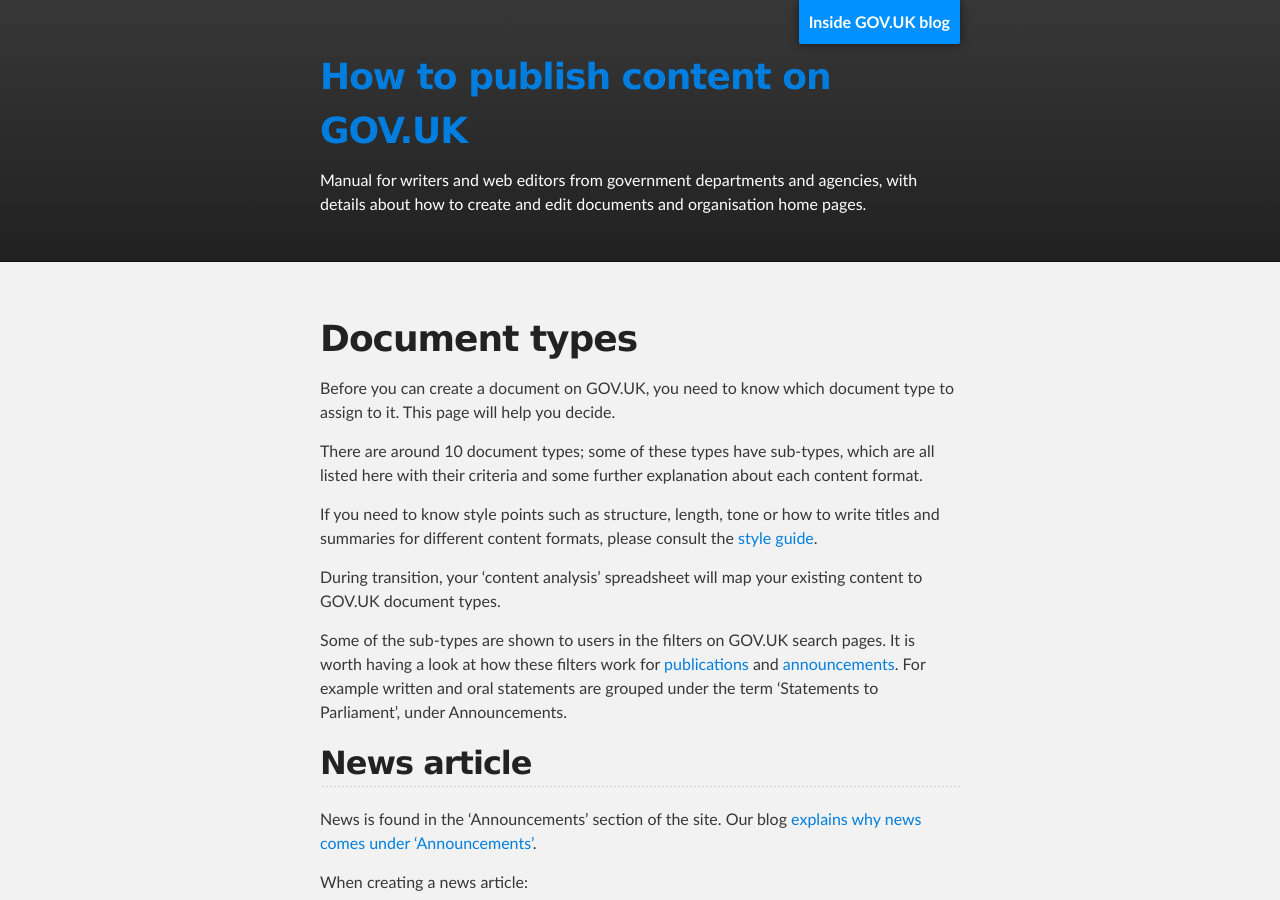
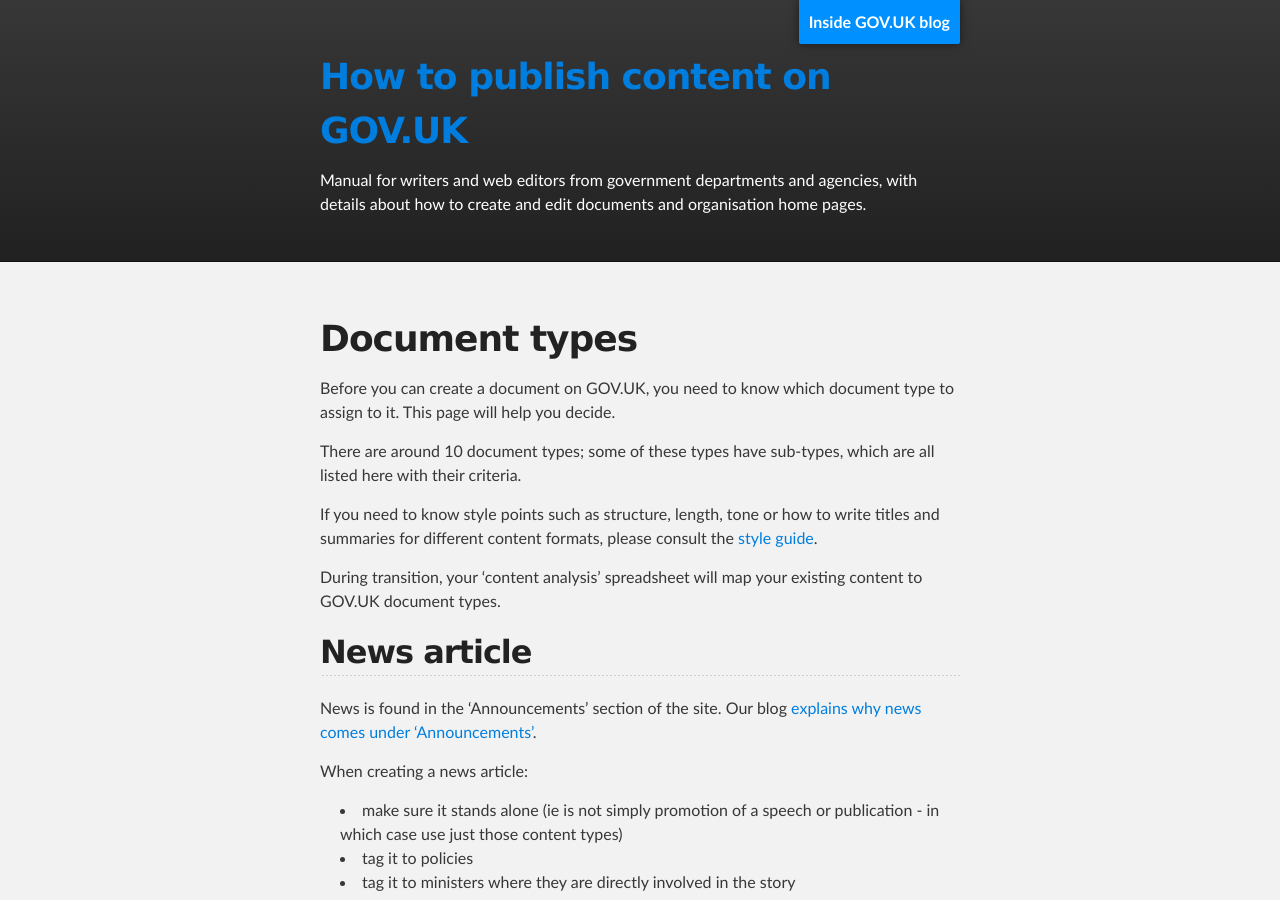
Before and after one commit to alphagov/inside-government-admin-guide, a Jekyll site: the page built from creating-documents/document-types.md, in a window 1280 px wide and 900 px high. Built offline with Jekyll 4.4.1, drawn with Linux system fonts in a browser that asks for light colours; some of the changed text lies outside the part shown.

Commit message:
Update document-types.md

```diff
--- a/creating-documents/document-types.md
+++ b/creating-documents/document-types.md
@@ -7,13 +7,11 @@
 
 Before you can create a document on GOV.UK, you need to know which document type to assign to it. This page will help you decide.
 
-There are around 10 document types; some of these types have sub-types, which are all listed here with their criteria and some further explanation about each content format.
+There are around 10 document types; some of these types have sub-types, which are all listed here with their criteria.
 
 If you need to know style points such as structure, length, tone or how to write titles and summaries for different content formats, please consult the [style guide](https://www.gov.uk/designprinciples/insidegovernment).
 
 During transition, your 'content analysis' spreadsheet will map your existing content to GOV.UK document types.
-
-Some of the sub-types are shown to users in the filters on GOV.UK search pages. It is worth having a look at how these filters work for [publications](https://www.gov.uk/government/publications) and [announcements](https://www.gov.uk/government/announcements). For example written and oral statements are grouped under the term 'Statements to Parliament', under Announcements.
 
 
 ## News article
@@ -158,6 +156,7 @@
 
 Use this only for a document that needs to be completed by users online or in hard copy. Most forms have guidance included on them, but if it is a separate guidance document that goes with the form, then upload it to the same page as a supporting document.
 
+
 #### Impact assessment
 
 This is a very specific content type for assessments of proposed initatives or regulatory changes.
```
Also changed, not shown: other parts of creating-documents/document-types.md (+6 -0 lines).
